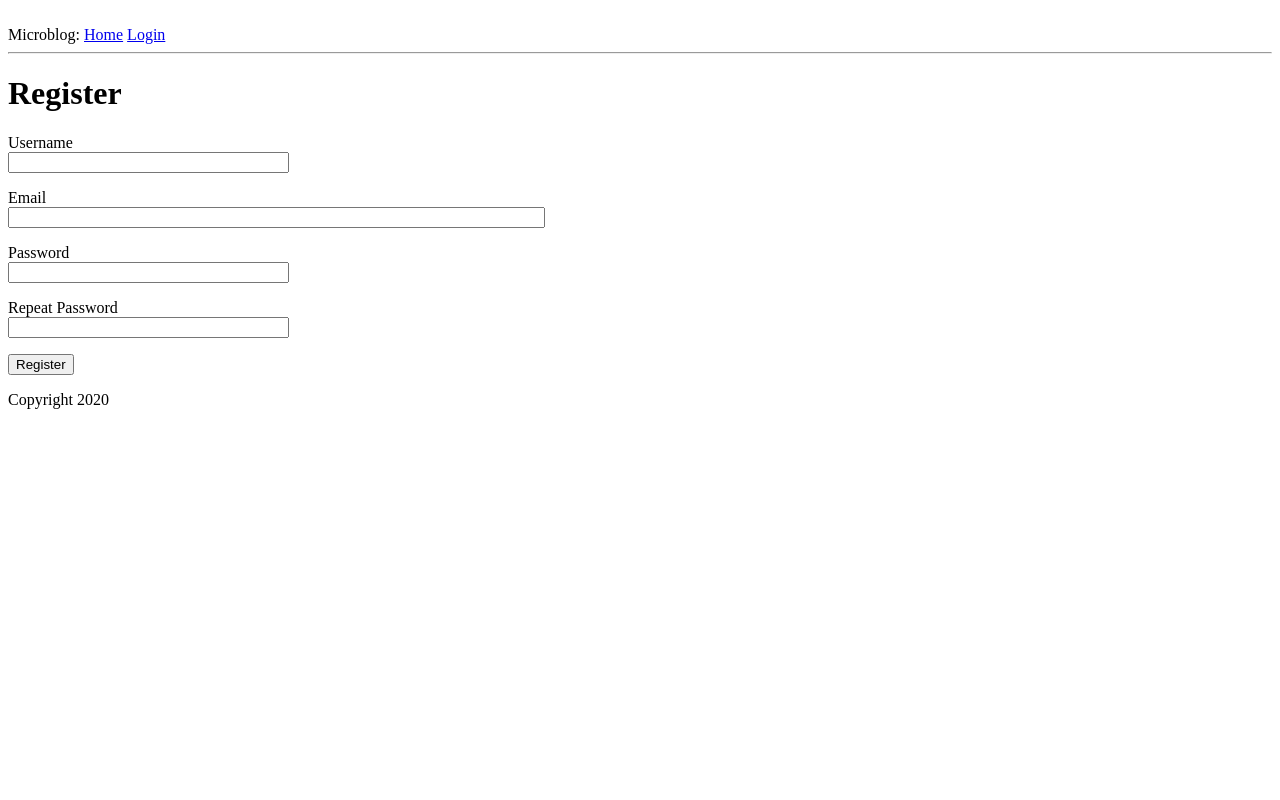
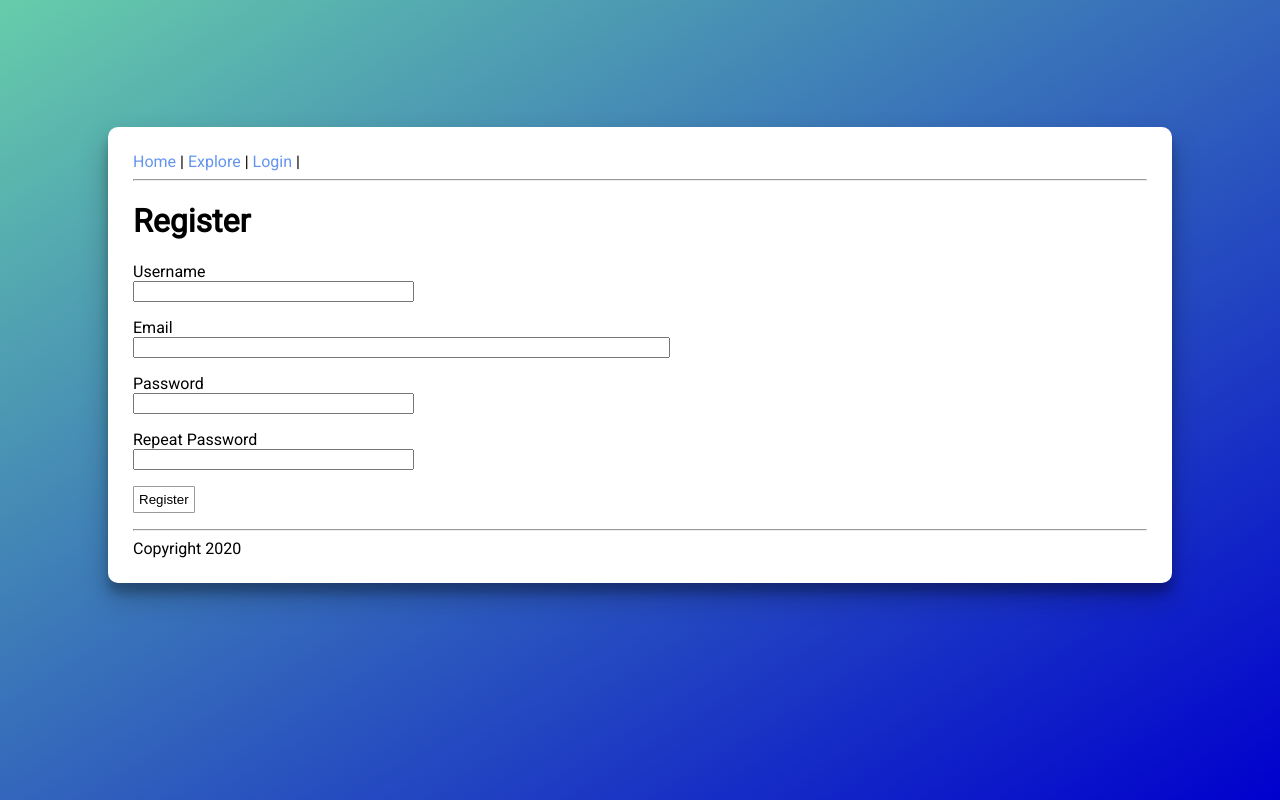
Before and after one commit to rimgro/sat, a Flask app: page /register in a window 1280 px wide. Run offline with Flask 2, Linux system fonts and the light colour scheme.

Commit message:
new design

```diff
--- a/app/Static/css/main.css
+++ b/app/Static/css/main.css
@@ -0,0 +1,46 @@
+body {
+    background: linear-gradient(to bottom right, mediumaquamarine, mediumblue);
+    padding: 100px;
+    box-shadow: black, 100px;
+    font-family: "Roboto", sans-serif;
+}
+
+.main {
+    background-color: white;
+    border-radius: 10px;
+    padding: 25px;
+    box-shadow: 0 14px 28px rgba(0,0,0,0.25), 0 10px 10px rgba(0,0,0,0.22);
+}
+
+a{
+    color: cornflowerblue;
+    text-decoration: none;
+}
+
+#submit {
+    border-radius: 1px;
+    border-style: solid;
+    color: black;
+    border-color: #9a9a9a;
+    background-color: white;
+    padding: 5px;
+    border-width: 1px;
+}
+
+textarea {
+    border-color: #9a9a9a;
+    border-width: 1px;
+
+}
+
+.avatar {
+    border-radius: 50%;
+    box-shadow: 0 14px 28px rgba(0,0,0,0.25), 0 10px 10px rgba(0,0,0,0.22);
+    transition: .15s ease-out;
+}
+
+.avatar:hover
+{
+    border-radius: 20px;
+    transition: .15s ease-out;
+}
--- a/app/Templates/edit_profile.html
+++ b/app/Templates/edit_profile.html
@@ -3,6 +3,7 @@
 {% block content %}
 <h1>Edit Profile</h1>
 <form action="" method="post">
+
     {{ form.hidden_tag() }}
     <p>
         {{ form.username.label }}<br>
--- a/app/Templates/layout.html
+++ b/app/Templates/layout.html
@@ -7,19 +7,20 @@
     <title>Welcome to Microblog</title>
     {% endif %}
     <link rel="stylesheet" href="{{ url_for('static', filename='css/main.css') }}">
+    <link href="https://fonts.googleapis.com/css?family=Roboto&display=swap" rel="stylesheet">
 </head>
 <body>
-    <div>
-        Microblog:
-        <a href="{{ url_for('index') }}">Home</a>
+    <div class="main">
+        <div class="header">
+            <a href="{{ url_for('index') }}">Home</a> |
+            <a href="{{ url_for('explore') }}">Explore</a> |
             {% if current_user.is_anonymous %}
-        <a href="{{ url_for('login') }}">Login</a>
+            <a href="{{ url_for('login') }}">Login</a> |
             {% else %}
-        <a href="{{ url_for('user', username=current_user.username) }}">Profile</a>
+            <a href="{{ url_for('user', username=current_user.username) }}">Profile({{current_user.username}})</a> |
             <a href="{{ url_for('logout') }}">Logout</a>
             {% endif %}
         </div>
-
         <hr>
         {% with messages = get_flashed_messages() %}
         {% if messages %}
@@ -32,6 +33,8 @@
         {% endwith %}
 
         {% block content %}{% endblock %}
+        <hr>
         <div>Copyright 2020</div>
+    </div>
 </body>
 </html>
--- a/app/__init__.py
+++ b/app/__init__.py
@@ -3,11 +3,13 @@ from config import Config
 from flask_sqlalchemy import SQLAlchemy
 from flask_migrate import Migrate
 from flask_login import LoginManager
+from flask_mail import Mail
+import os;
+
 
 app = Flask(__name__)
 wsgi_app = app.wsgi_app
 app.config.from_object(Config)
-
 db = SQLAlchemy(app)
 migrate = Migrate(app, db)
 login=LoginManager(app)
--- a/app/forms.py
+++ b/app/forms.py
@@ -31,3 +31,8 @@ class EditProfileForm(FlaskForm):
     username = StringField('Username', validators=[DataRequired()])
     about_me = TextAreaField('About me', validators=[Length(min=0, max=140)])
     submit = SubmitField('Submit')
+
+class PostForm(FlaskForm):
+    post = TextAreaField('Say something', validators=[
+        DataRequired(), Length(min=1, max=140)])
+    submit = SubmitField('Submit')
--- a/app/routes.py
+++ b/app/routes.py
@@ -7,13 +7,45 @@ from app.models import User
 from werkzeug.urls import url_parse
 from app.forms import RegistrationForm
 from datetime import datetime
-from app.forms import EditProfileForm
+from app.forms import EditProfileForm, PostForm
+from app.models import Post
 
-@app.route('/')
-@app.route('/index')
+@app.route('/', methods=['GET', 'POST'])
+@app.route('/index', methods=['GET', 'POST'])
 @login_required
 def index():
-    return render_template('index.html', title='Home')
+    form = PostForm()
+    if form.validate_on_submit():
+        post = Post(body=form.post.data, author=current_user)
+        db.session.add(post)
+        db.session.commit()
+        flash('Your post is now live!')
+        return redirect(url_for('index'))
+    page = request.args.get('page', 1, type=int)
+    posts = current_user.followed_posts().paginate(
+        page, app.config['POSTS_PER_PAGE'], False)
+    next_url = url_for('index', page=posts.next_num) \
+        if posts.has_next else None
+    prev_url = url_for('index', page=posts.prev_num) \
+        if posts.has_prev else None
+    return render_template('index.html', title='Home', form=form,
+                           posts=posts.items, next_url=next_url,
+                           prev_url=prev_url)
+    return render_template('index.html', title='Home', form=form,
+                           posts=posts.items)
+
+@app.route('/explore')
+@login_required
+def explore():
+    page = request.args.get('page', 1, type=int)
+    posts = Post.query.order_by(Post.timestamp.desc()).paginate(
+        page, app.config['POSTS_PER_PAGE'], False)
+    next_url = url_for('explore', page=posts.next_num) \
+        if posts.has_next else None
+    prev_url = url_for('explore', page=posts.prev_num) \
+        if posts.has_prev else None
+    return render_template("index.html", title='Explore', posts=posts.items,
+                          next_url=next_url, prev_url=prev_url)
 
 @app.before_request
 def before_request():
@@ -63,11 +95,15 @@ def register():
 @login_required
 def user(username):
     user = User.query.filter_by(username=username).first_or_404()
-    posts = [
-        {'author': user, 'body': 'Test post #1'},
-        {'author': user, 'body': 'Test post #2'}
-    ]
-    return render_template('user.html', user=user, posts=posts)
+    page = request.args.get('page', 1, type=int)
+    posts = user.posts.order_by(Post.timestamp.desc()).paginate(
+        page, app.config['POSTS_PER_PAGE'], False)
+    next_url = url_for('user', username=user.username, page=posts.next_num) \
+        if posts.has_next else None
+    prev_url = url_for('user', username=user.username, page=posts.prev_num) \
+        if posts.has_prev else None
+    return render_template('user.html', user=user, posts=posts.items,
+                           next_url=next_url, prev_url=prev_url)
 
 
 @app.route('/edit_profile', methods=['GET', 'POST'])
@@ -102,6 +138,7 @@ def follow(username):
     flash('You are following {}!'.format(username))
     return redirect(url_for('user', username=username))
 
+
 @app.route('/unfollow/<username>')
 @login_required
 def unfollow(username):
--- a/config.py
+++ b/config.py
@@ -5,3 +5,4 @@ class Config(object):
     SQLALCHEMY_DATABASE_URI = os.environ.get('DATABASE_URL') or \
         'sqlite:///' + os.path.join(basedir, 'app.db')
     SQLALCHEMY_TRACK_MODIFICATIONS = False
+    POSTS_PER_PAGE = 25
```
Also changed, not shown: app/Templates/_post.html (+7 -2 lines), app/Templates/index.html (+16 -2 lines), app/Templates/user.html (+9 -3 lines), app.db, 1 other file. Lines whose indentation alone changed are shown as unchanged.
